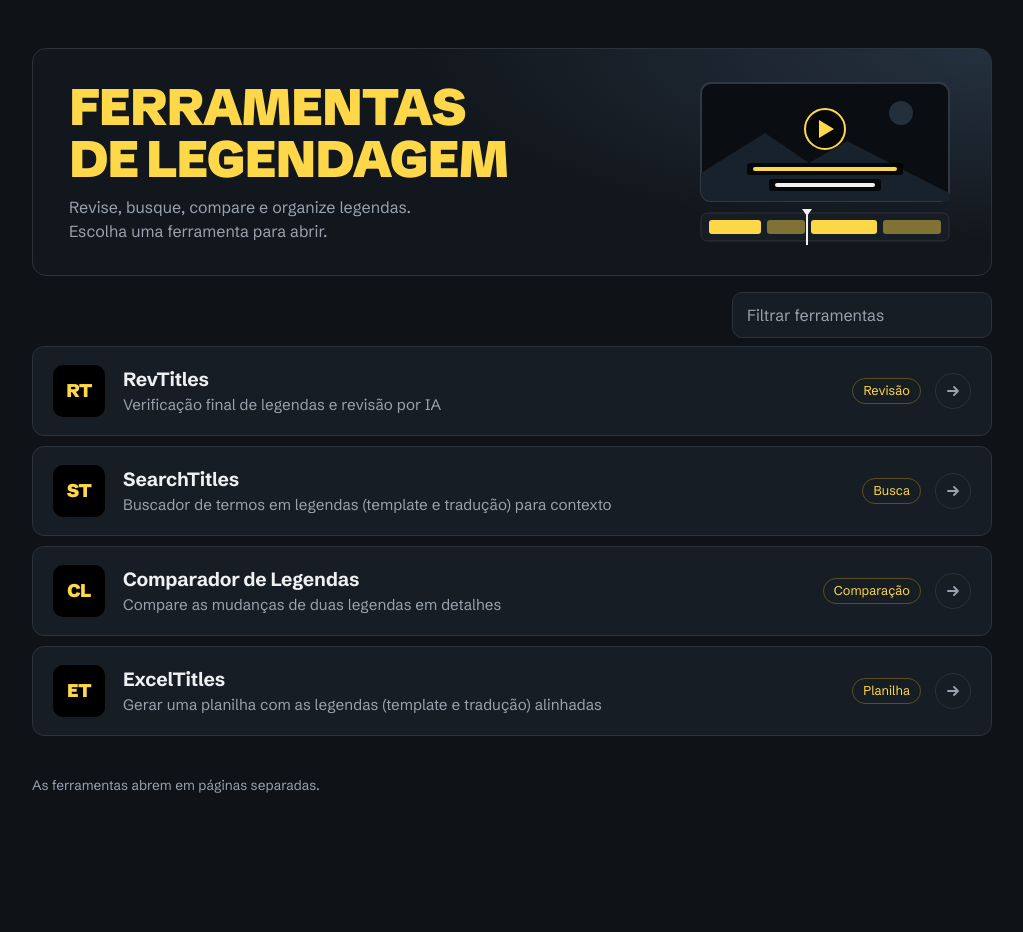
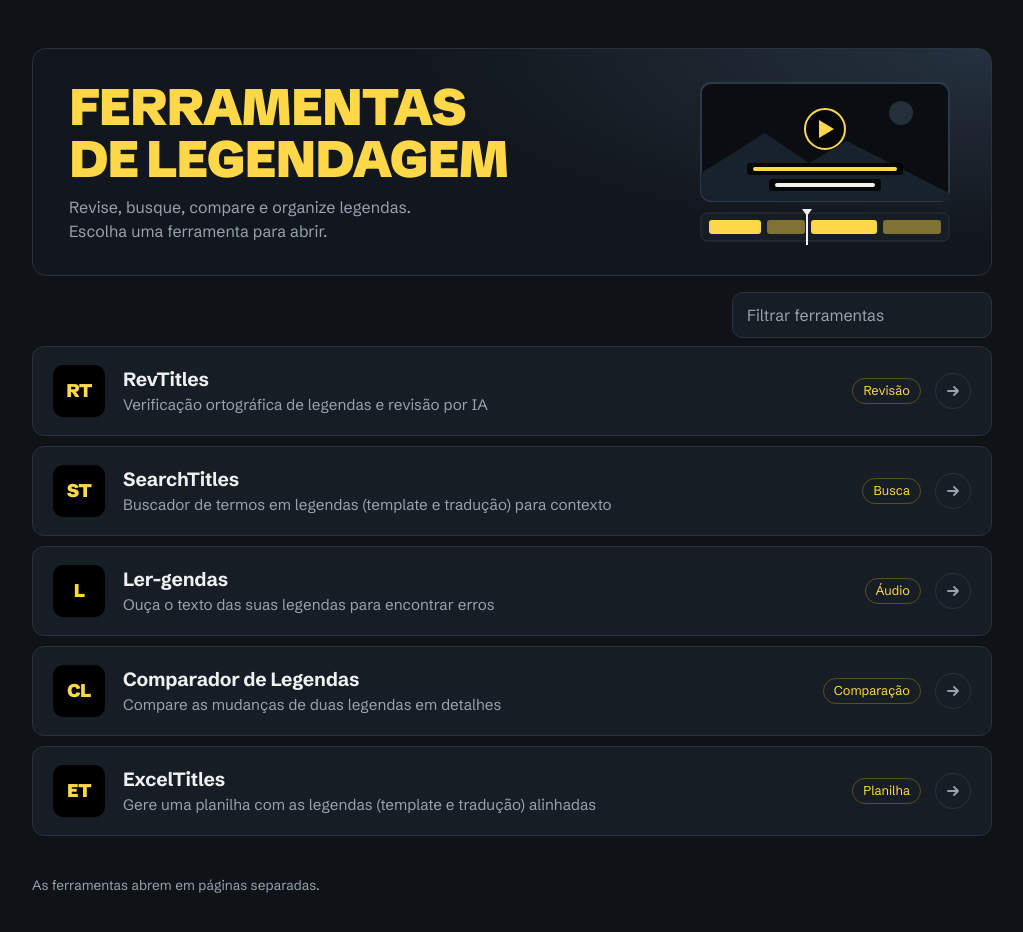
Before and after one commit to matmaggi/subtools, a plain HTML site: page index.html in a window 1280 px wide. Shown: the whole page, without its empty margins (128-1151 px from the left). Before the commit the page ends 844 px from the top, so only its background shows below. Drawn offline with Linux system fonts and the light colour scheme.

Commit message:
Update index.html
Adicionado o Ler-gendas

```diff
--- a/index.html
+++ b/index.html
@@ -145,7 +145,7 @@ footer{margin-top:40px;color:var(--muted);font-size:.85rem}
 const TOOLS = [
   {
     name: "RevTitles",
-    desc: "Verificação final de legendas e revisão por IA",
+    desc: "Verificação ortográfica de legendas e revisão por IA",
     url: "https://matmaggi.github.io/revtitles/",
     tag: "Revisão"
   },
@@ -155,6 +155,12 @@ const TOOLS = [
     url: "https://matmaggi.github.io/searchtitles/",
     tag: "Busca"
   },
+    {
+    name: "Ler-gendas",
+    desc: "Ouça o texto das suas legendas para encontrar erros",
+    url: "https://matmaggi.github.io/ler-gendas/",
+    tag: "Áudio"
+  },
   {
     name: "Comparador de Legendas",
     desc: "Compare as mudanças de duas legendas em detalhes",
@@ -163,7 +169,7 @@ const TOOLS = [
   },
   {
     name: "ExcelTitles",
-    desc: "Gerar uma planilha com as legendas (template e tradução) alinhadas",
+    desc: "Gere uma planilha com as legendas (template e tradução) alinhadas",
     url: "https://matmaggi.github.io/exceltitles/",
     tag: "Planilha"
   }
```
